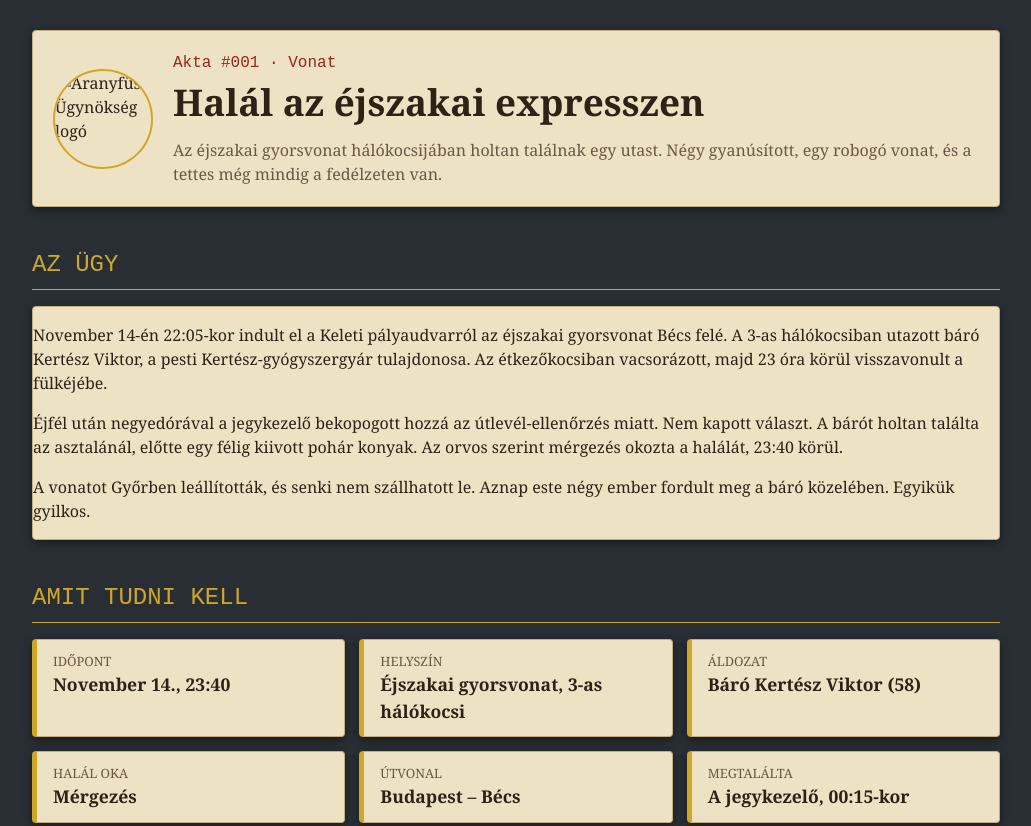
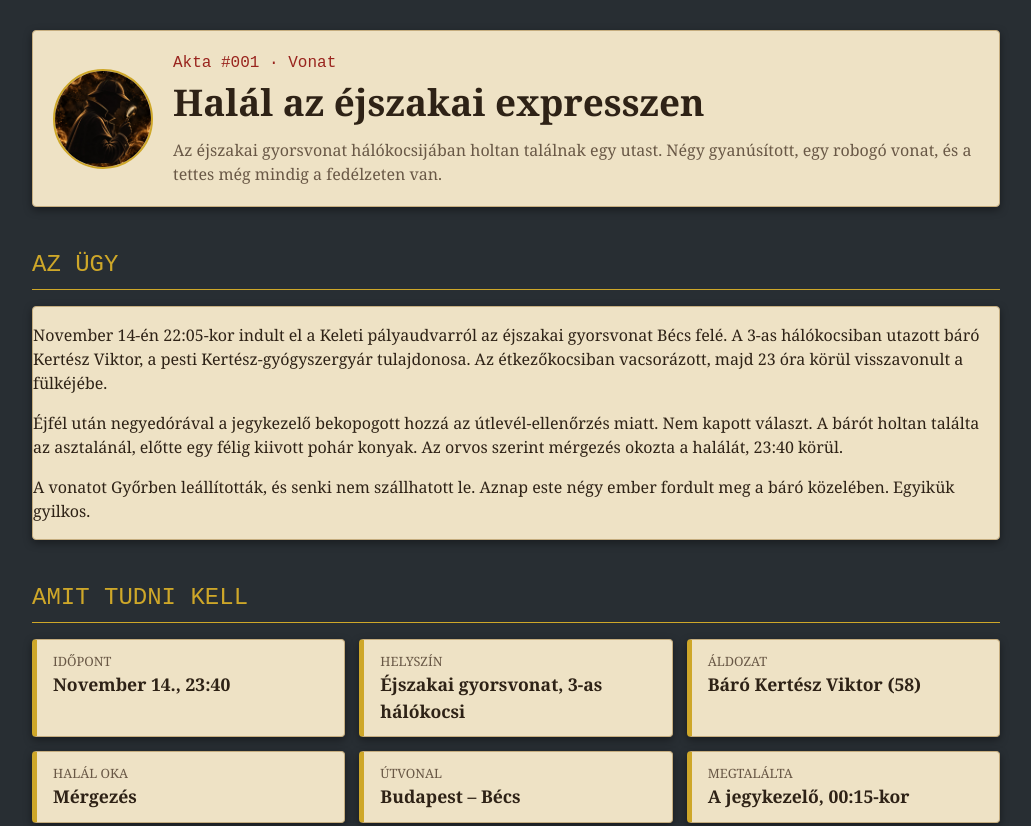
Before and after one commit to csigaking55-jpg/detective-game, a plain HTML site: page ugy1.html in a window 1280 px wide. Shown: the top 826 px of the page, without its empty margins (124-1155 px from the left). Drawn offline with Linux system fonts and the light colour scheme.

Commit message:
Képek javítása

```diff
--- a/ugy1.html
+++ b/ugy1.html
@@ -21,7 +21,7 @@
   <main class="container">
 
     <header class="site-header paper">
-      <div class="logo"><img src="Logo.jpg" alt="Aranyfüst Ügynökség logó"></div>
+      <div class="logo"><img src="pictures/Logo.jpg" alt="Aranyfüst Ügynökség logó"></div>
       <div class="site-header-text">
         <p class="case-label">Akta #001 · Vonat</p>
         <h1 class="agency-name">Halál az éjszakai expresszen</h1>
```
Also changed, not shown: index.html (+1 -1 lines), ugy2.html (+1 -1 lines).
